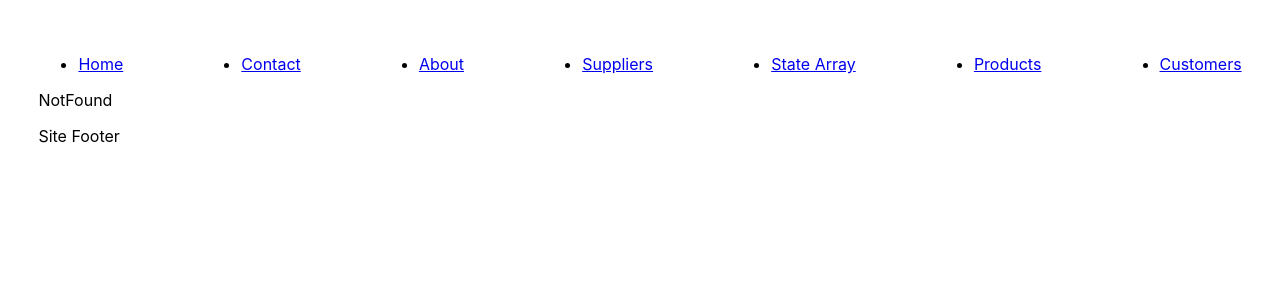
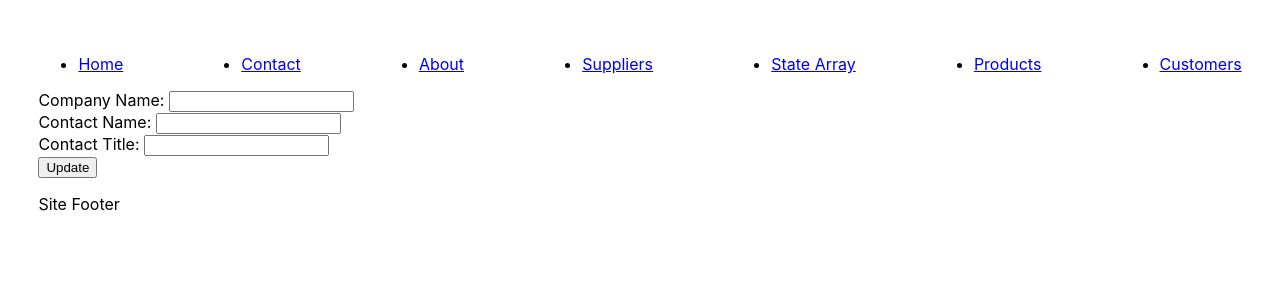
Before and after one commit to yakintech/turkcell-react-tutorial-1, a React (Create React App) app: page /customers/edit/1 in a window 1280 px wide. Shown: the top 300 px of the page. Built offline with nearby package versions, Linux system fonts and the light colour scheme; no server answers.

Commit message:
post,get fetch samples

```diff
--- a/src/App.js
+++ b/src/App.js
@@ -11,8 +11,11 @@ import Products from "./stateSample/Products";
 import Customers from "./pages/Customers";
 import CustomerDetail from "./pages/CustomerDetail";
 import AddCustomer from "./pages/AddCustomer";
+import CustomerUpdate from "./pages/CustomerUpdate";
+import KeyErrorSample from "./pages/KeyErrorSample";
 
 function App() {
+
 
   return <>
     <ul style={{ display: "flex", justifyContent: "space-between" }}>
@@ -36,6 +39,8 @@ function App() {
       <Route path="/customers" element={<Customers />} />
       <Route path="/customers/:id" element={<CustomerDetail />} />
       <Route path="/customers/add" element={<AddCustomer />} />
+      <Route path="/customers/edit/:id" element={<CustomerUpdate />} />
+
 
 
       <Route path="*" element={<NotFound />} />
--- /dev/null
+++ b/src/pages/CustomerUpdate.jsx
@@ -0,0 +1,77 @@
+import React, { useEffect, useState } from 'react'
+import { useNavigate, useParams } from 'react-router-dom'
+
+function CustomerUpdate() {
+
+    const [formData, setformData] = useState({
+        companyName: "",
+        contactName: "",
+        contactTitle: ""
+    })
+    const { id } = useParams()
+    const navigate  = useNavigate()
+
+    useEffect(() => {
+
+        fetch(`https://northwind.vercel.app/api/customers/${id}`)
+            .then(res => res.json())
+            .then(data => {
+                setformData({
+                    companyName: data.companyName,
+                    contactName: data.contactName,
+                    contactTitle: data.contactTitle
+                })
+            })
+
+    }, [])
+
+    const handleChange = (event) => {
+        const { name, value } = event.target;
+
+        setformData({
+            ...formData,
+            [name]: value
+        })
+    }
+
+    const handleSubmit = (event) => {
+        event.preventDefault();
+
+        fetch("https://northwind.vercel.app/api/customers/" + id, {
+            headers: {
+                'Accept': 'application/json',
+                'Content-Type': 'application/json'
+            },
+            method: "PUT",
+            body: JSON.stringify(formData)
+
+        })
+            .then(res => {
+                navigate("/customers")
+            })
+
+    }
+
+    return <>
+        <form onSubmit={handleSubmit}>
+            <div>
+                <label htmlFor="">Company Name: </label>
+                <input name='companyName' type='text' value={formData.companyName} onChange={handleChange} />
+            </div>
+            <div>
+                <label htmlFor="">Contact Name: </label>
+                <input name='contactName' type='text' value={formData.contactName} onChange={handleChange} />
+            </div>
+            <div>
+                <label htmlFor="">Contact Title: </label>
+                <input name='contactTitle' type='text' value={formData.contactTitle} onChange={handleChange} />
+            </div>
+            <div>
+                <button type="submit">Update</button>
+            </div>
+        </form>
+
+    </>
+}
+
+export default CustomerUpdate
--- a/src/pages/Customers.jsx
+++ b/src/pages/Customers.jsx
@@ -46,16 +46,19 @@ function Customers() {
                         <th>Contact Name</th>
                         <th>Contact Title</th>
                         <th>Delete</th>
+                        <th>Update</th>
+
                     </tr>
                 </thead>
                 <tbody>
                     {
-                        customers && customers.map(item => <tr>
+                        customers && customers.map(item => <tr key={item.id}>
                             <td><Link to={`/customers/${item.id}`}>{item.id}</Link></td>
                             <td>{item.companyName}</td>
                             <td>{item.contactName}</td>
                             <td>{item.contactTitle}</td>
                             <td><button onClick={() => deleteCustomer(item.id)}>Delete</button></td>
+                            <td><Link to={"/customers/edit/" + item.id}>Update</Link></td>
                         </tr>)
                     }
                 </tbody>
```
